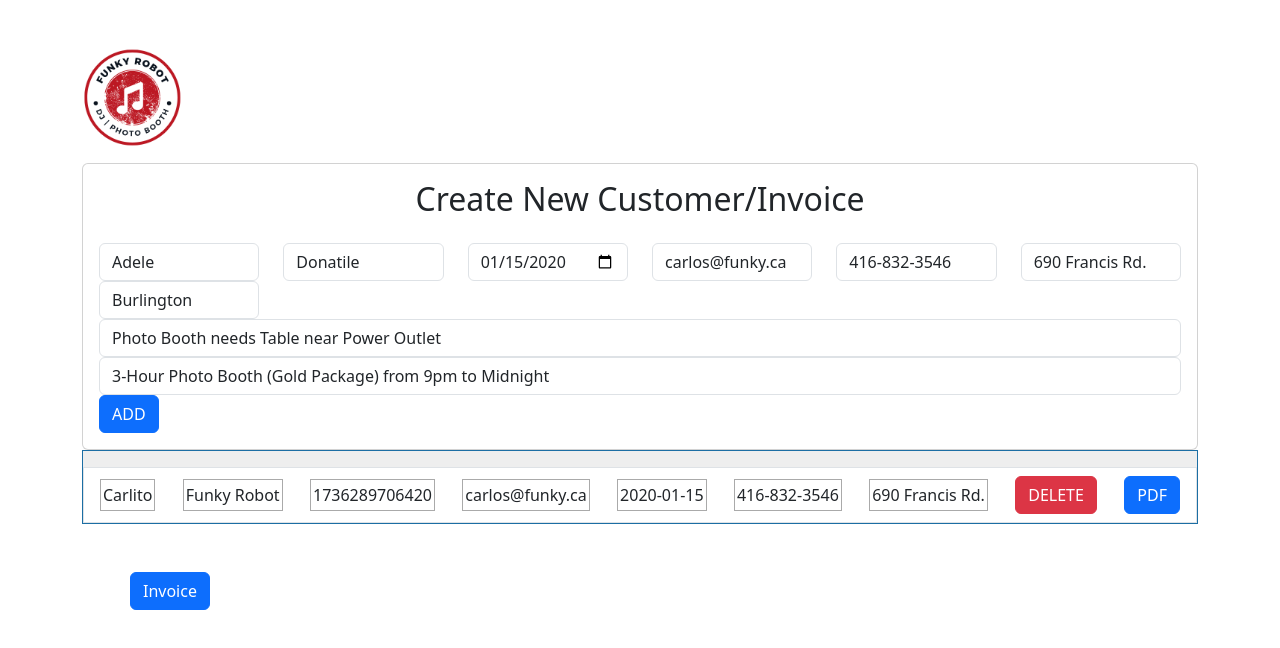
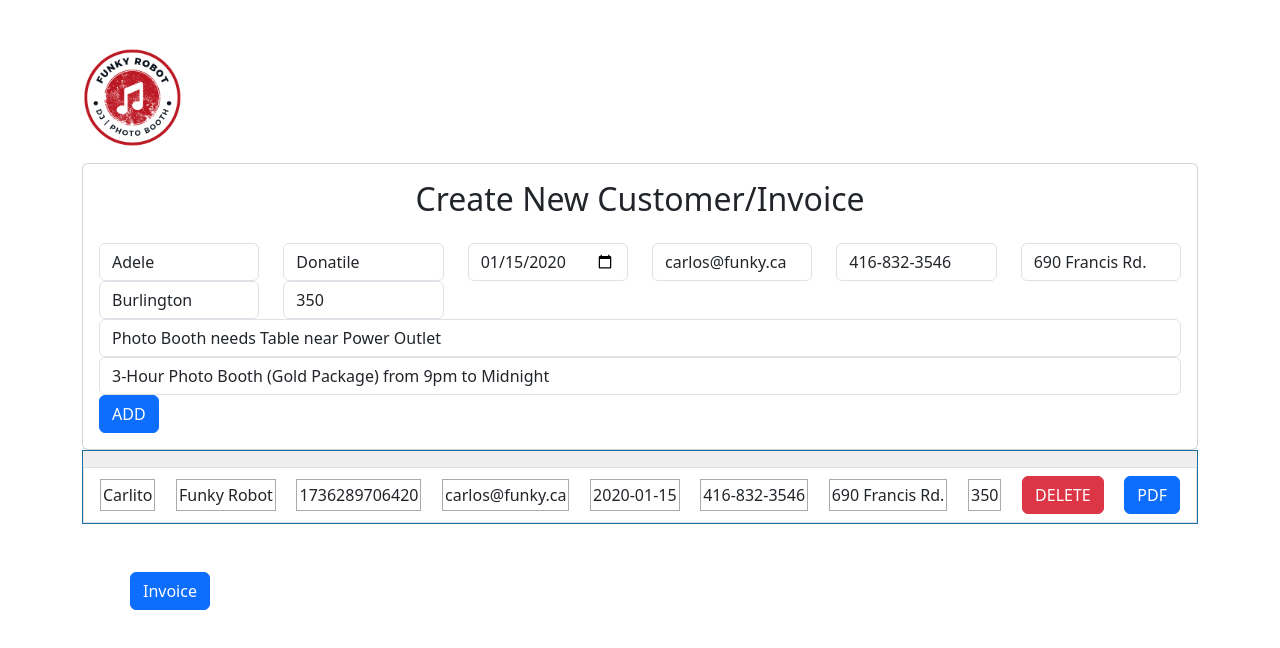
Before and after one commit to FunkyRobot73/invoice-pdf, an Angular app: page / in a window 1280 px wide. Both pictures are taken after typing "2020-01-15" into the empty fields and a click on the button "ADD". Shown: the top 648 px of the page. Built offline with nearby package versions, Linux system fonts and the light colour scheme.

Commit message:
finishing touches

```diff
--- a/src/app/app.component.html
+++ b/src/app/app.component.html
@@ -32,6 +32,9 @@
       <div class="col-md-2">
         <input class="form-control" [(ngModel)]="newCity" placeholder="Burlington">
       </div>
+      <div class="col-md-2">
+        <input class="form-control" [(ngModel)]="newCost" placeholder="350">
+      </div>
       <div class="col-md-12">
         <input class="form-control" [(ngModel)]="newNote" placeholder="Just a Note...">
       </div>
@@ -59,6 +62,7 @@
            <td>{{customer.date}}</td>
            <td>{{customer.phone}}</td>
            <td>{{customer.address}}</td>
+           <td>{{customer.cost}}</td>
           <button class="btn btn-danger" (click)="deleteCustomer(i)">DELETE</button>
           <button class="btn btn-primary" (click)="generatePDF2($event.target,i)">PDF</button>
 
--- a/src/app/app.component.ts
+++ b/src/app/app.component.ts
@@ -29,6 +29,7 @@ export class AppComponent implements OnInit {
   newCity: string = "Burlington";
   newNote: string = "Photo Booth needs Table near Power Outlet"
   newService: string = "3-Hour Photo Booth (Gold Package) from 9pm to Midnight";
+  newCost: number = 350;
 
   dataService = inject(DataService)
   title = 'simple-invoice';
@@ -51,7 +52,8 @@ export class AppComponent implements OnInit {
         address: this.newAddress,
         city: this.newCity,
         note: this.newNote,
-        service: this.newService
+        service: this.newService,
+        cost: this.newCost
       }
 
       this.customers.push(newCustomer);
@@ -104,7 +106,7 @@ export class AppComponent implements OnInit {
     doc.setFontSize(12);
     let invoice = this.customers[x].custId.toString();
     doc.text(`# ${invoice.slice(0,7)}`, 150, 30);
-    doc.text(`DATE: ${this.customers[x].date}`,150, 36);
+    doc.text(`${this.customers[x].date}`,150, 36);
     doc.text(`${this.customers[x].fName}`, 10, 40);
     doc.text(`${this.customers[x].lName}`, 10, 46);
     doc.text(`${this.customers[x].address}`, 10, 52);
@@ -115,6 +117,7 @@ export class AppComponent implements OnInit {
     doc.setFont('helvectica');
 
     doc.text(`Services`, 10, 69);
+    doc.text(`Amount`, 165, 69);
     doc.setFontSize(12);
     doc.setFont('courier');
     doc.text(`${this.customers[x].service}`, 10, 79);
@@ -122,6 +125,12 @@ export class AppComponent implements OnInit {
     doc.line(10, 73, 200, 73) //startx,STARTy,endx,ENDy
     doc.text(`NOTES: ${this.customers[x].note}`, 20, 240);
 
+    doc.line(10, 234, 200, 234) //startx,STARTy,endx,ENDy
+    doc.line(10, 235, 200, 235) //startx,STARTy,endx,ENDy
+    doc.line(10, 244, 200, 244) //startx,STARTy,endx,ENDy
+    doc.line(10, 245, 200, 245) //startx,STARTy,endx,ENDy
+    doc.text(`TOTAL $ ${this.customers[x].cost}`, 165, 228);
+    doc.text(`Rate  $ ${this.customers[x].cost}`, 165, 79);
 
     doc.save(fileName2 + "-INV-" + this.customers[x].custId + '.pdf');
   }
--- a/src/app/models/customer.ts
+++ b/src/app/models/customer.ts
@@ -14,7 +14,7 @@ export interface Customer {
         note:string,
         // message: string,
         service:string,
-        // cost: number,
+        cost: number,
 
 
 }
```
